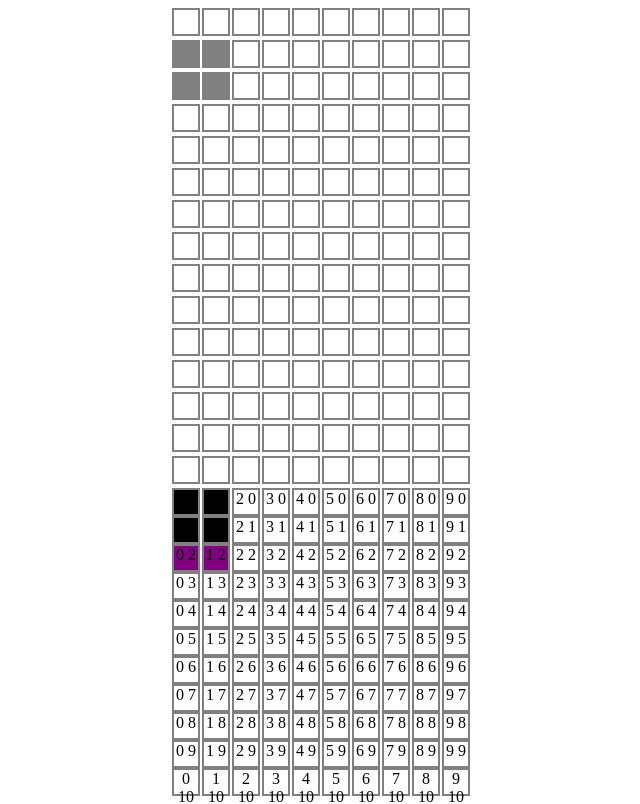
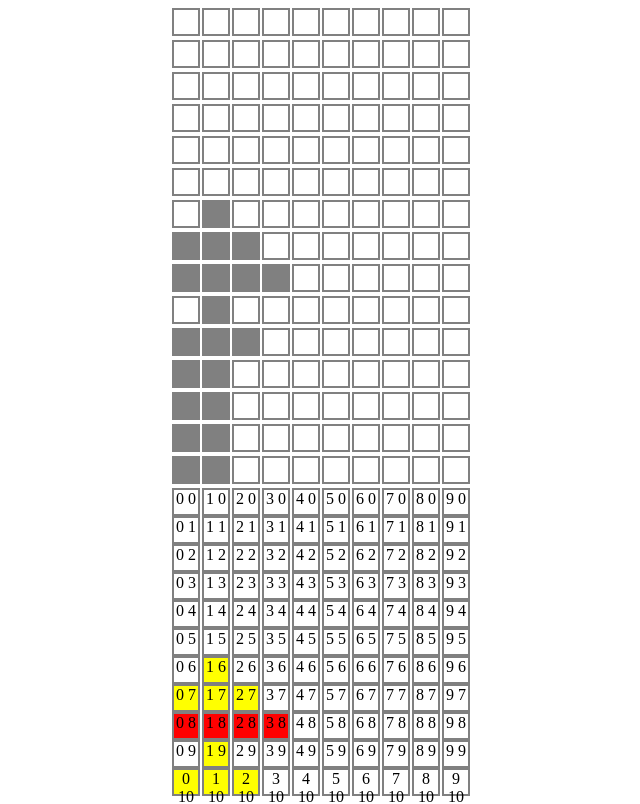
Before and after one commit to lmiller1990/vue-tetris, a Vue app: page / in a window 1280 px wide. Shown: the top 804 px of the page, without its empty margins (320-960 px from the left). Built offline with nearby package versions, Linux system fonts and the light colour scheme.

Commit message:
Let blocks have color

```diff
--- a/src/components/GameBoard.vue
+++ b/src/components/GameBoard.vue
@@ -35,7 +35,7 @@
       this.$store.commit('CREATE_BLOCK', block)
       this.$store.commit('SET_CURRENT_BLOCK', block)
 
-      setInterval(this.lower, 5000)
+      setInterval(this.lower, 100)
     },
     methods: {
       lower () {
@@ -46,6 +46,7 @@
           this.$store.commit('SET_CURRENT_BLOCK', block)
         }
         this.$store.commit('LOWER_CURRENT_BLOCK')
+        this.$store.getters.currentBlockTiles
         for (let l in this.$store.state.board) {
           this.$store.commit('DELETE_LINE_IF_COMPLETE', l)
         }
--- a/src/components/Tile.vue
+++ b/src/components/Tile.vue
@@ -7,6 +7,8 @@
     props: ['tile', 'x', 'y'],
     data () {
       return {
+        tileColorSet: false,
+        tileColor: '',
         colors: [
           'red',
           'blue',
@@ -18,24 +20,33 @@
         ]
       }
     },
-    computed: {
+    methods: {
       isCurrentBlockTile () {
-        let curr = this.$store.state.currentBlock
-        let c = curr.rotations[curr.rotIndex]
-
-        for (let y in c) {
-          if (c[y][1] === this.x && c[y][0] === this.y) {
+        let curr =
+          this.$store.state.currentBlock.rotations[this.$store.state.currentBlock.rotIndex]
+        for (let l in curr) {
+          if (curr[l][0] === this.y && curr[l][1] === this.x) {
             return true
           }
         }
-      },
+        return false
+      }
+    },
+    computed: {
       tileStyle () {
-        if (this.isCurrentBlockTile) {
-          return { backgroundColor: 'black' }
+        if (this.tile === 1) {
+          if (this.isCurrentBlockTile()) {
+            return { backgroundColor: this.colors[this.$store.state.currentColorId] }
+          } else {
+            // set the tile color once.
+            // this ensures tiles that are no longer moving maintain their color.
+            if (!this.tileColorSet) {
+              this.tileColor = this.$store.state.previousColorId
+            }
+            this.tileColorSet = true
+            return { backgroundColor: this.colors[this.tileColor] }
+          }
         }
-        return this.tile === 1
-          ? { backgroundColor: this.colors[this.$store.state.currentBlock.id] }
-          : {}
       }
     }
   }
--- a/src/store/store.js
+++ b/src/store/store.js
@@ -18,7 +18,9 @@ const state = {
   currentBlock: { },
   shouldCreateNextBlock: true,
   gameOver: false,
-  score: 0
+  score: 0,
+  previousColorId: 0,
+  currentColorId: 0
 }
 
 export const mutations = {
@@ -26,11 +28,13 @@ export const mutations = {
     state.board = gameBoard
   },
   CREATE_BLOCK (state, block) {
+    state.currentBlockNumber += 1
     let rot = block.rotations[block.rotIndex]
     for (let t in rot) {
       state.board[rot[t][0]][rot[t][1]] = 1
       state.shouldCreateNextBlock = false
     }
+    state.currentColorId = block.id
   },
   SET_CURRENT_BLOCK (state, block) {
     state.currentBlock = block
@@ -104,11 +108,6 @@ export const mutations = {
     let updatedCurrentBlock = []
     let curr = state.currentBlock.rotations[state.currentBlock.rotIndex]
 
-    console.log('---------')
-    for (let y in curr) {
-      console.log(`Current: x: ${curr[y][1]} y: ${curr[y][0]}`)
-    }
-
     if (!atBottom(state.board, state.currentBlock) &&
       !onAnotherBlock(state.board, state.currentBlock)) {
       for (let t in curr) {
@@ -148,6 +147,7 @@ export const mutations = {
       if (!moved) {
         state.gameOver = true
       } else {
+        state.previousColorId = current.id
         state.shouldCreateNextBlock = true
       }
     }
@@ -177,6 +177,8 @@ const actions = {
 }
 
 const getters = {
+  currentBlockTiles (state) {
+  }
 }
 
 export default new Vuex.Store({
```
